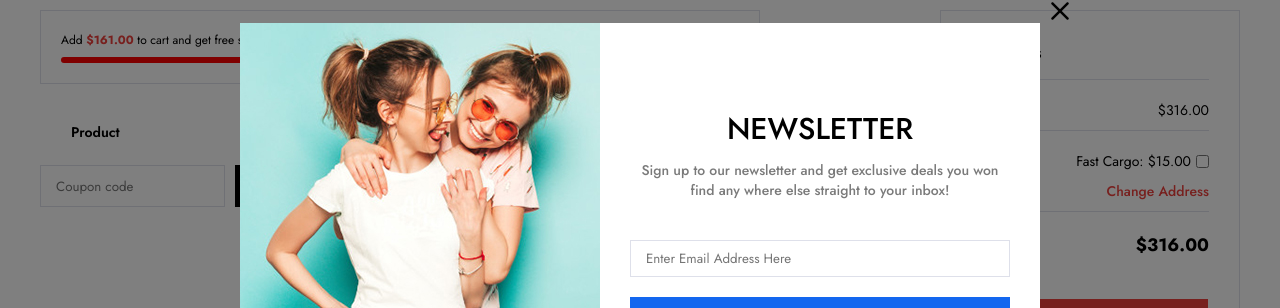
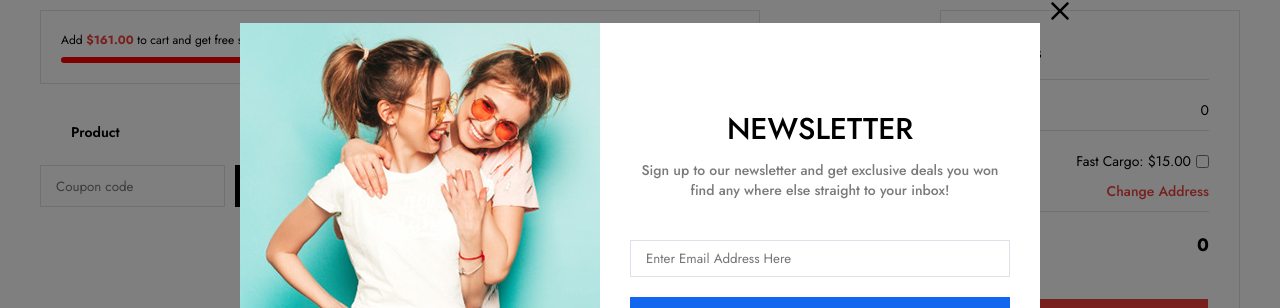
Before and after one commit to zeynepfahriye/fullstack-e-commerce, a React (Vite) app in the folder frontend/e-commerce/: page /cart in a window 1280 px wide. Shown: the part 157-465 px from the top of the page. Built offline with nearby package versions, Linux system fonts and the light colour scheme.

Commit message:
sepet fiyatı hesaplama

```diff
--- a/frontend/e-commerce/src/components/Cart/CartItem.jsx
+++ b/frontend/e-commerce/src/components/Cart/CartItem.jsx
@@ -12,8 +12,8 @@ const CartItem = ({ cartItem }) => {
          </td>
          <td>{cartItem.name}</td>
          <td>{cartItem.price.newPrice} $</td>
-         <td className="product-quantity">1</td>
-         <td className="product-subtotal">{cartItem.price.newPrice} $</td>
+         <td className="product-quantity">{cartItem.quantity}</td>
+         <td className="product-subtotal">{(cartItem.price.newPrice * cartItem.quantity).toFixed(2)} $</td>
       </tr>
    )
 }
--- a/frontend/e-commerce/src/components/Cart/CartTotals.jsx
+++ b/frontend/e-commerce/src/components/Cart/CartTotals.jsx
@@ -1,6 +1,20 @@
-import React from 'react'
+import React, { useContext, useState } from 'react'
+import { CardContext } from '../../context/CardProvider'
 
 const CartTotals = () => {
+   const { cartItems } = useContext(CardContext)
+   const [fastCargo, setFestCargo] = useState(false)
+   const cartItemTotals = cartItems.map((item) => {
+      const itemTotal = item.price.newPrice * item.quantity
+      return itemTotal
+   })
+
+   const subTotal = cartItemTotals.reduce((previousValue, currentValue) => {
+      return previousValue + currentValue
+   }, 0)
+   const cargoFee = 15;
+   const cartTotals = fastCargo ? cargoFee + subTotal : subTotal
+
    return (
       <div className="cart-totals">
          <h2>Cart totals
@@ -10,7 +24,7 @@ const CartTotals = () => {
                <tr className="cart-subtotal">
                   <th>Subtotal</th>
                   <td>
-                     <span id="subtotal">$316.00</span>
+                     <span id="subtotal">{subTotal}</span>
                   </td>
                </tr>
                <tr>
@@ -20,7 +34,7 @@ const CartTotals = () => {
                         <li>
                            <label>
                               Fast Cargo: $15.00
-                              <input type="checkbox" id="fast-cargo" />
+                              <input type="checkbox" id="fast-cargo" checked={fastCargo} onChange={() => setFestCargo(!fastCargo)} />
                            </label>
                         </li>
                         <li>
@@ -32,7 +46,7 @@ const CartTotals = () => {
                <tr>
                   <th>Total</th>
                   <td>
-                     <strong id="cart-total">$316.00</strong>
+                     <strong id="cart-total">{cartTotals}</strong>
                   </td>
                </tr>
             </tbody>
--- a/frontend/e-commerce/src/context/CardProvider.jsx
+++ b/frontend/e-commerce/src/context/CardProvider.jsx
@@ -13,7 +13,11 @@ const CardProvider = ({ children }) => {
    }, [cartItems])
 
    const addToCart = (cartItem) => {
-      setCartItems((prevCart) => [...prevCart, cartItem]);
+      setCartItems((prevCart) => [...prevCart,
+      {
+         ...cartItem,
+         quantity: cartItem.quantity ? cartItem.quantity : 1
+      }]);
    };
 
    const removeFromCart = (itemId) => {
```
